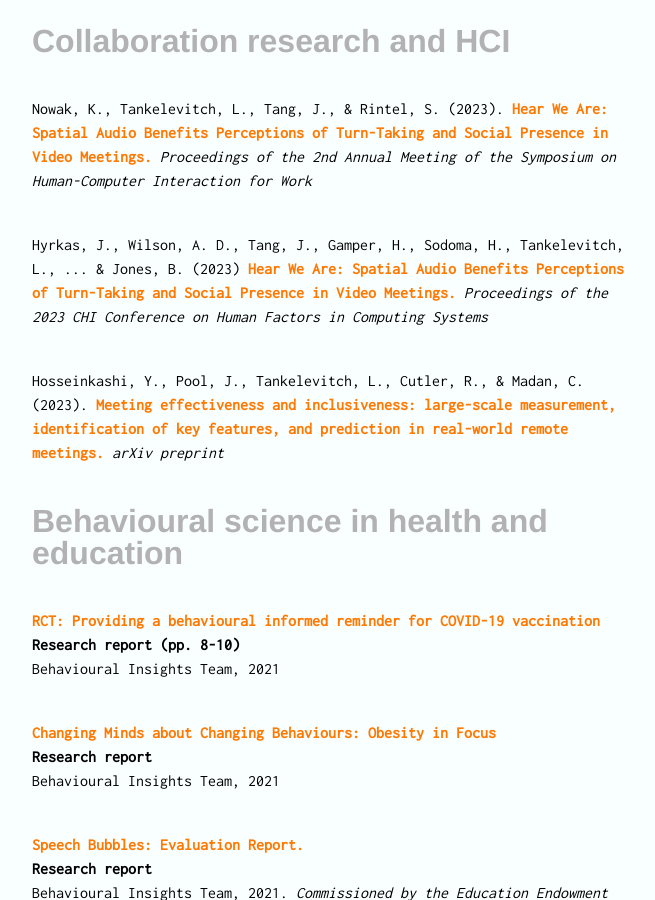
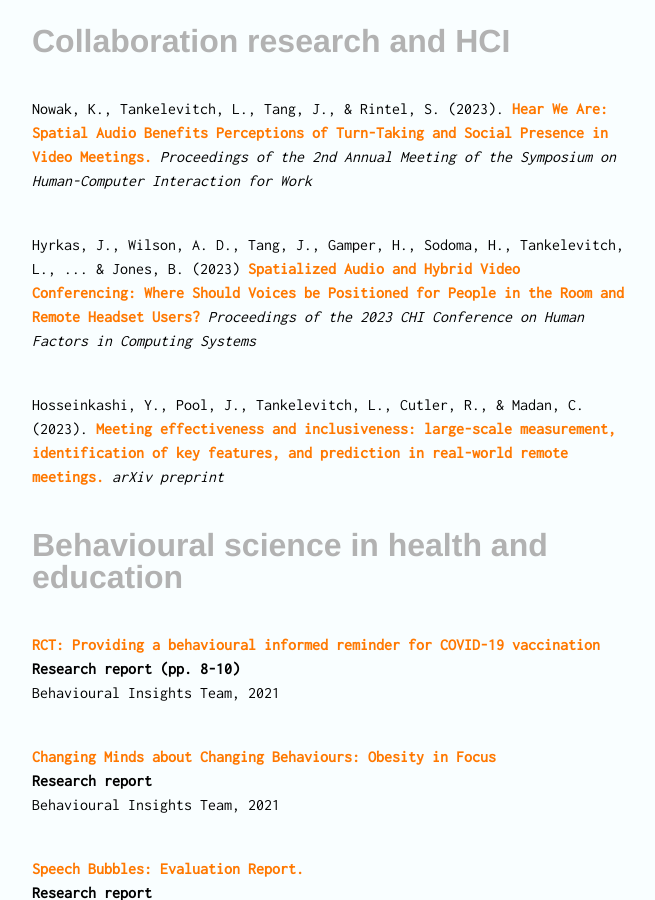
Before and after one commit to levtank/levtank.github.io, a Jekyll site: the page built from index.html, in a window 1280 px wide and 900 px high, scrolled down 853 px. Shown: the whole window, without its empty margins (308-963 px from the left). Built offline with Jekyll 4.4.1, drawn with Linux system fonts in a browser that asks for light colours; nearby versions of some CDN libraries; some web fonts are replaced.

Commit message:
Update index.html

```diff
--- a/index.html
+++ b/index.html
@@ -17,7 +17,7 @@ I completed my PhD in neuroscience at the University of Oxford, where I research
  I am most excited by the intersection of behavioural science, technology, design, and social innovation. <br><br>  Use the list below to explore my past projects. Email me at <a href="&#109;&#97;&#105;&#108;&#116;&#111;&#58;&#108;&#101;&#118;&#46;&#116;&#97;&#110;&#107;&#101;&#108;&#101;&#118;&#105;&#116;&#99;&#104;&#64;&#103;&#109;&#97;&#105;&#108;&#46;&#99;&#111;&#109;">&#108;&#101;&#118;&#46;&#116;&#97;&#110;&#107;&#101;&#108;&#101;&#118;&#105;&#116;&#99;&#104;&#64;&#103;&#109;&#97;&#105;&#108;&#46;&#99;&#111;&#109;</a>, or find me on <a href="https://twitter.com/lev_tank" target="_blank">Twitter</a> or <a href="https://www.linkedin.com/in/lev-tankelevitch/" target="_blank">LinkedIn</a>.</p>
 <h1 class="category"> <a name="collab-hci"> Collaboration research and HCI </a> </h1>
 <h1 class="place">Nowak, K., Tankelevitch, L., Tang, J., & Rintel, S. (2023). <a href="https://dl.acm.org/doi/abs/10.1145/3596671.3598578" target="_blank">Hear We Are: Spatial Audio Benefits Perceptions of Turn-Taking and Social Presence in Video Meetings.</a> <span style="font-style: italic">Proceedings of the 2nd Annual Meeting of the Symposium on Human-Computer Interaction for Work</span></h1>
-<h1 class="place">Hyrkas, J., Wilson, A. D., Tang, J., Gamper, H., Sodoma, H., Tankelevitch, L., ... & Jones, B. (2023) <a href="https://brennanjones.com/media/documents/publications/chi23b-sub1142-cam-i16.pdf" target="_blank">Hear We Are: Spatial Audio Benefits Perceptions of Turn-Taking and Social Presence in Video Meetings.</a> <span style="font-style: italic">Proceedings of the 2023 CHI Conference on Human Factors in Computing Systems</span></h1>
+<h1 class="place">Hyrkas, J., Wilson, A. D., Tang, J., Gamper, H., Sodoma, H., Tankelevitch, L., ... & Jones, B. (2023) <a href="https://brennanjones.com/media/documents/publications/chi23b-sub1142-cam-i16.pdf" target="_blank">Spatialized Audio and Hybrid Video Conferencing: Where Should Voices be Positioned for People in the Room and Remote Headset Users? </a> <span style="font-style: italic">Proceedings of the 2023 CHI Conference on Human Factors in Computing Systems</span></h1>
 <h1 class="place">Hosseinkashi, Y., Pool, J., Tankelevitch, L., Cutler, R., & Madan, C. (2023). <a href="https://arxiv.org/pdf/2304.00652" target="_blank">Meeting effectiveness and inclusiveness: large-scale measurement, identification of key features, and prediction in real-world remote meetings.</a> <span style="font-style: italic">arXiv preprint</span></h1>
 
 <h1 class="category"> <a name="applied-behavioural-science"> Behavioural science in health and education </a> </h1>
```
